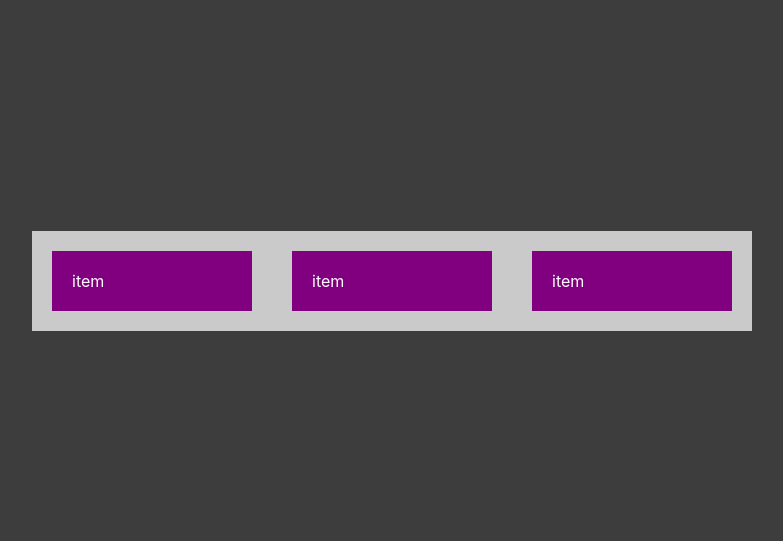
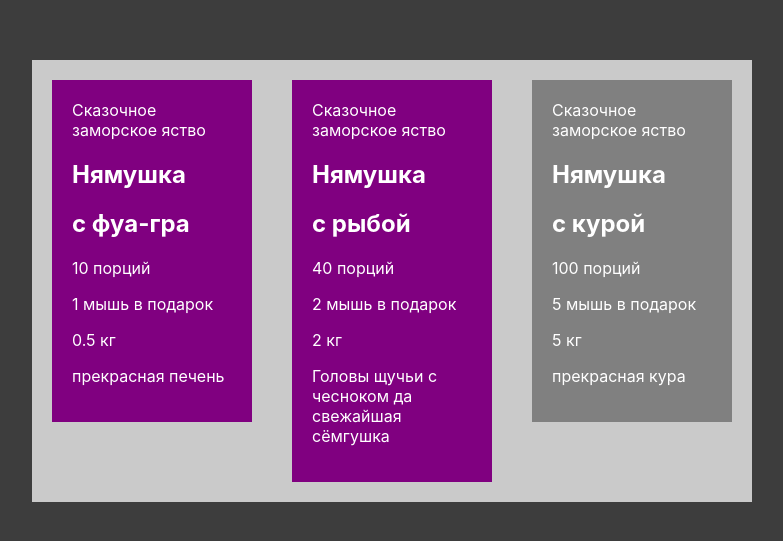
Before and after one commit to SergeSokolan/test-react-project, a React (Create React App) app: page / in a window 1280 px wide. Shown: the part 119-660 px from the top of the page, without its empty margins (248-1031 px from the left). Built offline with nearby package versions, Linux system fonts and the light colour scheme.

Commit message:
create data-file; data output

```diff
--- a/src/App.css
+++ b/src/App.css
@@ -29,3 +29,7 @@
   color: #fff;
   background-color: purple;
 }
+
+.item_unavailable {
+  background-color: gray;
+}
--- a/src/App.js
+++ b/src/App.js
@@ -1,15 +1,31 @@
 import React, { Component } from "react";
 import "./App.css";
+import data from "./data/goods.json";
 
 class App extends Component {
+  constructor(props) {
+    super(props);
+    this.state = data;
+  }
+
   render() {
     return (
-      <section class="sec">
-        <div class="cont">
-          <ul class="list">
-            <li class="item">item</li>
-            <li class="item">item</li>
-            <li class="item">item</li>
+      <section className="sec">
+        <div className="cont">
+          <ul className="list">
+            {this.state["cat-food"].map((item, index) => {
+              return (
+                <li className={`item ${item['in-stock'] === false ? 'item_unavailable' : ''}`} key={index}>
+                <span>{item['item-name']}</span>
+                  <h1>{item.title}</h1>
+                  <h2>{item.subtitle}</h2>
+                  <p>{`${item.serving} порций`}</p>
+                  <p>{`${item.gift} мышь в подарок`}</p>
+                  <p>{`${item.weight} кг`}</p>
+                  <p>{item.description}</p>
+                </li>
+              );
+            })}
           </ul>
         </div>
       </section>
--- /dev/null
+++ b/src/data/goods.json
@@ -0,0 +1,40 @@
+{
+  "cat-food": [
+    {
+      "item-name": "Сказочное заморское яство",
+      "title": "Нямушка",
+      "subtitle": "с фуа-гра",
+      "description": "прекрасная печень",
+      "serving": 10,
+      "gift": 1,
+      "details": "",
+      "weight": 0.5,
+      "image": "",
+      "in-stock": true
+    },
+    {
+      "item-name": "Сказочное заморское яство",
+      "title": "Нямушка",
+      "subtitle": "с рыбой",
+      "description": "Головы щучьи с чесноком да свежайшая сёмгушка",
+      "serving": 40,
+      "gift": 2,
+      "details": "",
+      "weight": 2,
+      "image": "",
+      "in-stock": true
+    },
+    {
+      "item-name": "Сказочное заморское яство",
+      "title": "Нямушка",
+      "subtitle": "с курой",
+      "description": "прекрасная кура",
+      "serving": 100,
+      "gift": 5,
+      "details": "заказчик доволен",
+      "weight": 5,
+      "image": "",
+      "in-stock": false
+    }
+  ]
+}
```
